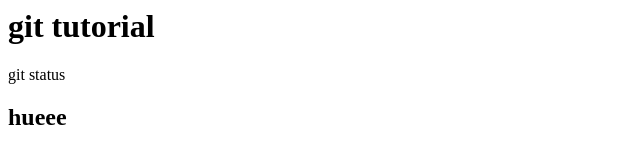
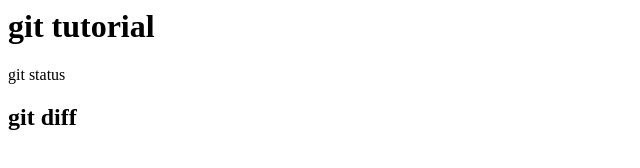
Before and after one commit to Furubeppu-hiroto/git_tutorial, a plain HTML site: page index.html in a window 1280 px wide. Shown: the full height of the page, 0-640 px from the left. Drawn offline with Linux system fonts and the light colour scheme.

Commit message:
git diffを追記

```diff
--- a/index.html
+++ b/index.html
@@ -1,3 +1,3 @@
 <h1>git tutorial</h1>
 <p>git status</p>
-<h2>hueee</h2>
+<h2>git diff</h2>
```
